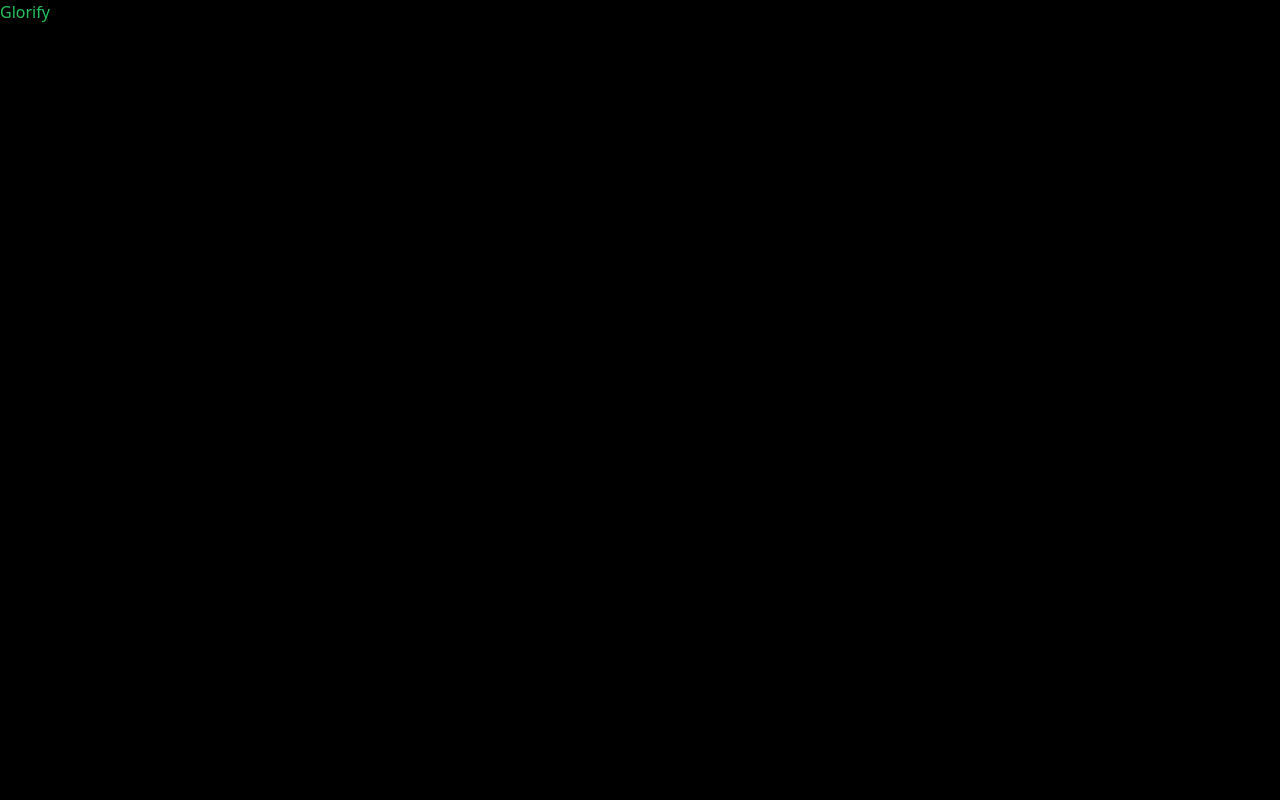
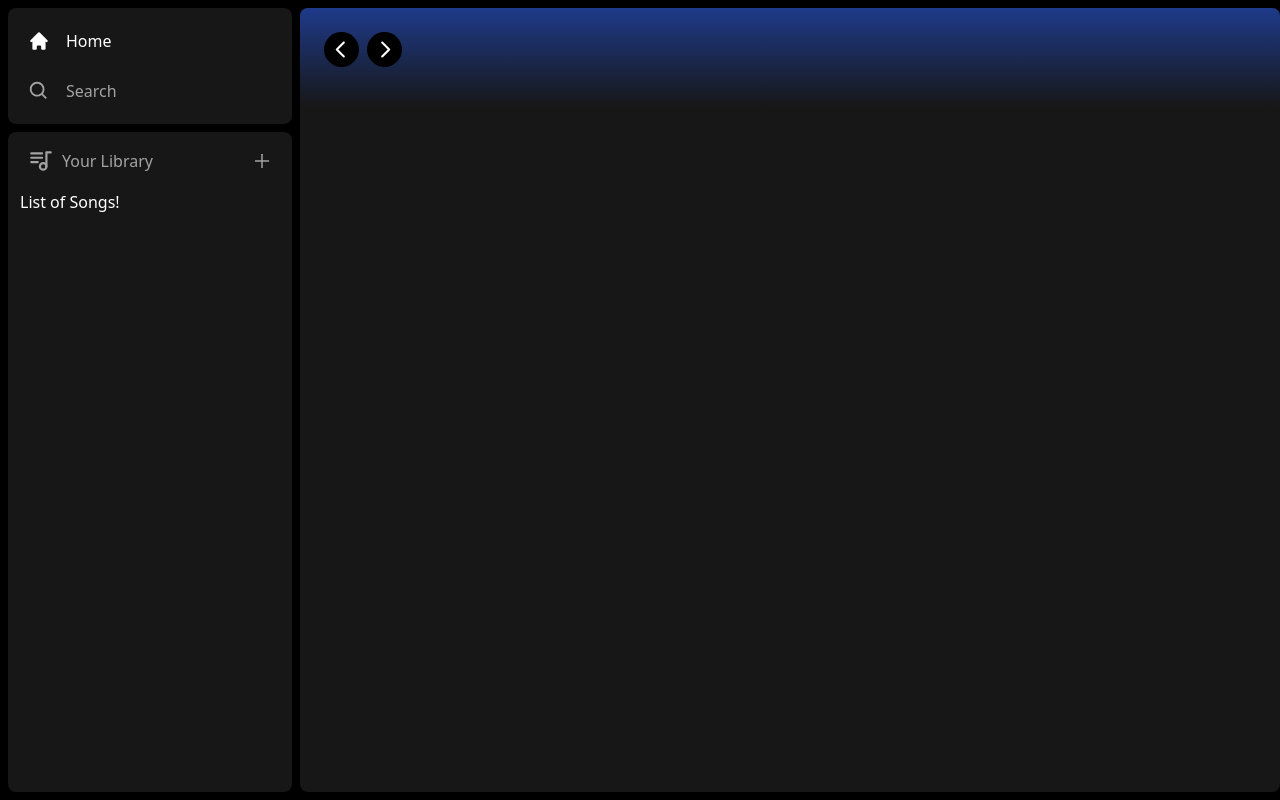
Before and after one commit to jps27CSE/Glorify_NextJS_Supabase_PostgreSQL_Tailwind, a Next.js app: page / in a window 1280 px wide. Built offline with nearby package versions, Linux system fonts and the light colour scheme.

Commit message:
Added Sidebar and Main Component (In Progress)

```diff
--- a/app/(site)/page.tsx
+++ b/app/(site)/page.tsx
@@ -1,5 +1,9 @@
+import Header from "@/components/Header";
+
 export default function Home() {
   return (
-   <div className="text-green-500">Glorify</div>
+    <div className="bg-neutral-900 rounded-lg h-full w-full overflow-hidden overflow-y-auto ">
+      <Header>Header</Header>
+    </div>
   );
 }
--- a/app/layout.tsx
+++ b/app/layout.tsx
@@ -1,6 +1,7 @@
 import type { Metadata } from "next";
 import localFont from "next/font/local";
 import "./globals.css";
+import Sidebar from "@/components/Sidebar";
 
 const geistSans = localFont({
   src: "./fonts/Figtree-Regular.woff2",
@@ -28,7 +29,7 @@ export default function RootLayout({
       <body
         className={`${geistSans.variable} ${geistMono.variable} antialiased`}
       >
-        {children}
+        <Sidebar>{children}</Sidebar>
       </body>
     </html>
   );
--- /dev/null
+++ b/components/Box.tsx
@@ -0,0 +1,18 @@
+import React from "react";
+import { twMerge } from "tailwind-merge";
+
+interface BoxProps {
+  children: React.ReactNode;
+  className?: string;
+}
+
+const Box: React.FC<BoxProps> = ({ children, className }) => {
+  return (
+    <div
+      className={twMerge(`bg-neutral-900 rounded-lg h-fit w-full`, className)}
+    >
+      {children}
+    </div>
+  );
+};
+export default Box;
--- /dev/null
+++ b/components/Header.tsx
@@ -0,0 +1,45 @@
+"use client";
+import React from "react";
+import { twMerge } from "tailwind-merge";
+import { useRouter } from "next/navigation";
+import { RxCaretLeft, RxCaretRight } from "react-icons/rx";
+interface HeaderProps {
+  children: React.ReactNode;
+  className?: string;
+}
+
+const Header: React.FC<HeaderProps> = ({ children, className }) => {
+  const router = useRouter();
+
+  const handleLogout = () => {
+    // Handle logout s
+  };
+
+  return (
+    <div
+      className={twMerge(
+        `h-fit bg-gradient-to-b from-blue-900 p-6
+  `,
+        className,
+      )}
+    >
+      <div className="w-full mb-4 flex items-center justify-between">
+        <div className="hidden md:flex gap-x-2 items-center">
+          <button
+            onClick={() => router.back()}
+            className="rounded-full bg-black flex items-center justify-center hover:opacity-75 transition"
+          >
+            <RxCaretLeft className="text-white" size={35} />
+          </button>
+          <button
+            onClick={() => router.forward()}
+            className="rounded-full bg-black flex items-center justify-center hover:opacity-75 transition"
+          >
+            <RxCaretRight className="text-white" size={35} />
+          </button>
+        </div>
+      </div>
+    </div>
+  );
+};
+export default Header;
--- /dev/null
+++ b/components/Library.tsx
@@ -0,0 +1,29 @@
+"use client";
+import React from "react";
+import { TbPlaylist } from "react-icons/tb";
+import { AiOutlinePlus } from "react-icons/ai";
+
+const Library = () => {
+  const onClick = () => {
+    // handle upload
+  };
+  return (
+    <div className="flex flex-col">
+      <div className="flex items-center justify-between px-5 pt-4">
+        <div className="inline-flex items-center gap-x-2">
+          <TbPlaylist className="text-neutral-400 " size={26} />
+          <p className="text-neutral-400 font-medium text-md">Your Library</p>
+        </div>
+        <AiOutlinePlus
+          onClick={onClick}
+          size={20}
+          className="
+         text-neutral-400 cursor-pointer hover:text-white transition
+         "
+        />
+      </div>
+      <div className="flex flex-col gap-y-2 mt-4 px-3">List of Songs!</div>
+    </div>
+  );
+};
+export default Library;
--- /dev/null
+++ b/components/Sidebar.tsx
@@ -0,0 +1,57 @@
+"use client";
+
+import React, { useMemo } from "react";
+import { usePathname } from "next/navigation";
+import { HiHome } from "react-icons/hi";
+import { BiSearch } from "react-icons/bi";
+import Box from "@/components/Box";
+import SidebarItem from "@/components/SidebarItem";
+import Library from "@/components/Library";
+
+interface SidebarProps {
+  children: React.ReactNode;
+}
+
+const Sidebar: React.FC<SidebarProps> = ({ children }) => {
+  const pathname = usePathname();
+  const routes = useMemo(
+    () => [
+      {
+        icon: HiHome,
+        label: "Home",
+        active: pathname !== "/search",
+        href: "/",
+      },
+      {
+        icon: BiSearch,
+        label: "Search",
+        active: pathname === "/search",
+        href: "/search",
+      },
+    ],
+    [pathname],
+  );
+
+  return (
+    <div className="flex h-full">
+      <div
+        className="hidden md:flex flex-col gap-y-2 bg-black
+       h-full w-[300px] p-2
+      "
+      >
+        <Box>
+          <div className="flex flex-col gap-y-4 px-5 py-4">
+            {routes.map((item) => (
+              <SidebarItem key={item.label} {...item} />
+            ))}
+          </div>
+        </Box>
+        <Box className="overflow-y-auto h-full ">
+          <Library />
+        </Box>
+      </div>
+      <main className="h-full flex-1 overflow-y-auto py-2">{children}</main>
+    </div>
+  );
+};
+export default Sidebar;
--- /dev/null
+++ b/components/SidebarItem.tsx
@@ -0,0 +1,35 @@
+import React from "react";
+import { IconType } from "react-icons";
+import Link from "next/link";
+import { twMerge } from "tailwind-merge";
+
+interface SidebarItemProps {
+  icon: IconType;
+  label: string;
+  active?: boolean;
+  href: string;
+}
+
+const SidebarItem: React.FC<SidebarItemProps> = ({
+  icon: Icon,
+  label,
+  active,
+  href,
+}) => {
+  return (
+    <Link
+      href={href}
+      className={twMerge(
+        `
+   flex flex-row h-auto items-center w-full gap-x-4 text-md font-medium cursor-pointer hover:text-white transition text-neutral-400 py-1
+
+   `,
+        active && "text-white",
+      )}
+    >
+      <Icon size={26} />
+      <p className="truncate w-full">{label}</p>
+    </Link>
+  );
+};
+export default SidebarItem;
--- a/package.json
+++ b/package.json
@@ -13,7 +13,9 @@
     "next": "15.0.3",
     "prettier": "^3.3.3",
     "react": "19.0.0-rc-66855b96-20241106",
-    "react-dom": "19.0.0-rc-66855b96-20241106"
+    "react-dom": "19.0.0-rc-66855b96-20241106",
+    "react-icons": "^5.3.0",
+    "tailwind-merge": "^2.5.5"
   },
   "devDependencies": {
     "@types/node": "^20",
```
Also changed, not shown: 1 other file (tests, documents, lock files or other folders).
